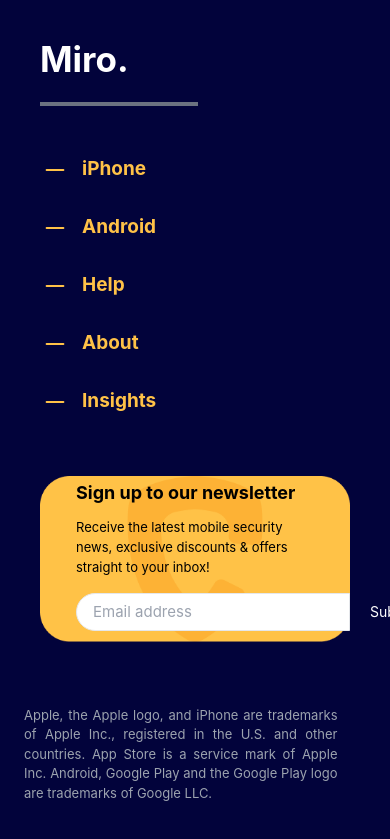
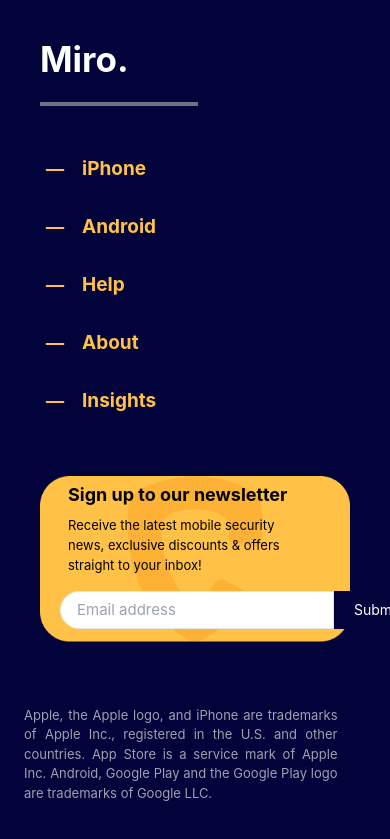
Before and after one commit to Fahimsakib1/miro-website-frontend-design, a React (Create React App) app: page / in a window 390 px wide. Shown: the part 9306-10145 px from the top of the page. Built offline with nearby package versions, Linux system fonts and the light colour scheme.

Commit message:
some changed in footer responsiveness

```diff
--- a/src/Components/Footer/Footer.js
+++ b/src/Components/Footer/Footer.js
@@ -91,12 +91,12 @@ const Footer = () => {
                                 className="w-full h-auto"
                             />
                             <div className="w-full p-[36px] absolute top-1/2 left-1/2 transform -translate-x-1/2 -translate-y-1/2 text-center  ">
-                                <h1 className="lg:mt-1 mt-3 lg:text-[23px] text-[18px] text-start text-black font-bold">Sign up to our newsletter</h1>
-                                <p className="lg:mt-[21px] mt-[14px] lg:text-[15px] text-[13px] text-start text-black">Receive the latest mobile security news, exclusive discounts & offers straight to your inbox!</p>
+                                <h1 className="lg:mt-1 mt-3 lg:text-[23px] text-[18px] text-start text-black font-bold   lg:ml-0 md:ml-0 sm:-ml-2 -ml-2">Sign up to our newsletter</h1>
+                                <p className="lg:mt-[21px] mt-[10px] lg:text-[15px] text-[13px] text-start text-black  lg:ml-0 md:ml-0 sm:-ml-2 -ml-2">Receive the latest mobile security news, exclusive discounts & offers straight to your inbox!</p>
                                 <div className='lg:mb-0 mb-4 lg:mt-[36px] mt-[16px] '>
                                     <fieldset className="w-full space-y-1 text-gray-100">
-                                        <div className="flex">
-                                            <input type="text" placeholder="Email address" className="text-[15px] px-4 flex flex-1 text-start border sm:text-sm  py-2 rounded-l-full bg-white text-gray-700 " />
+                                        <div className="flex ">
+                                            <input type="text" placeholder="Email address" className="text-[15px] px-4 flex flex-1 text-start border sm:text-sm  py-2 rounded-l-full bg-white text-gray-700       lg:ml-0 md:ml-0 sm:-ml-6 -ml-4      mx-auto" />
                                             <span className="text-white flex items-center px-5  sm:text-sm rounded-r-full  bg-[#02033B] cursor-pointer hover:bg-gray-950" title='Submit'>Submit</span>
                                         </div>
                                     </fieldset>
```
